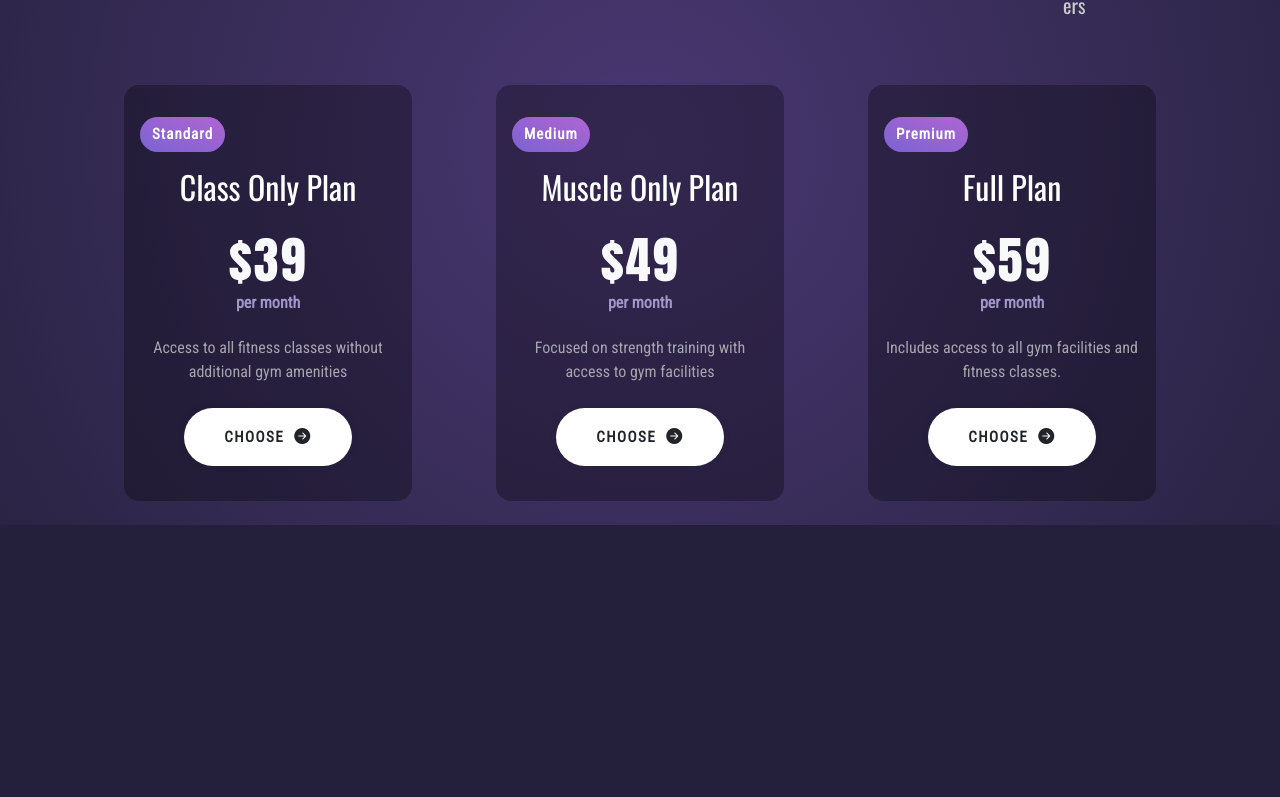
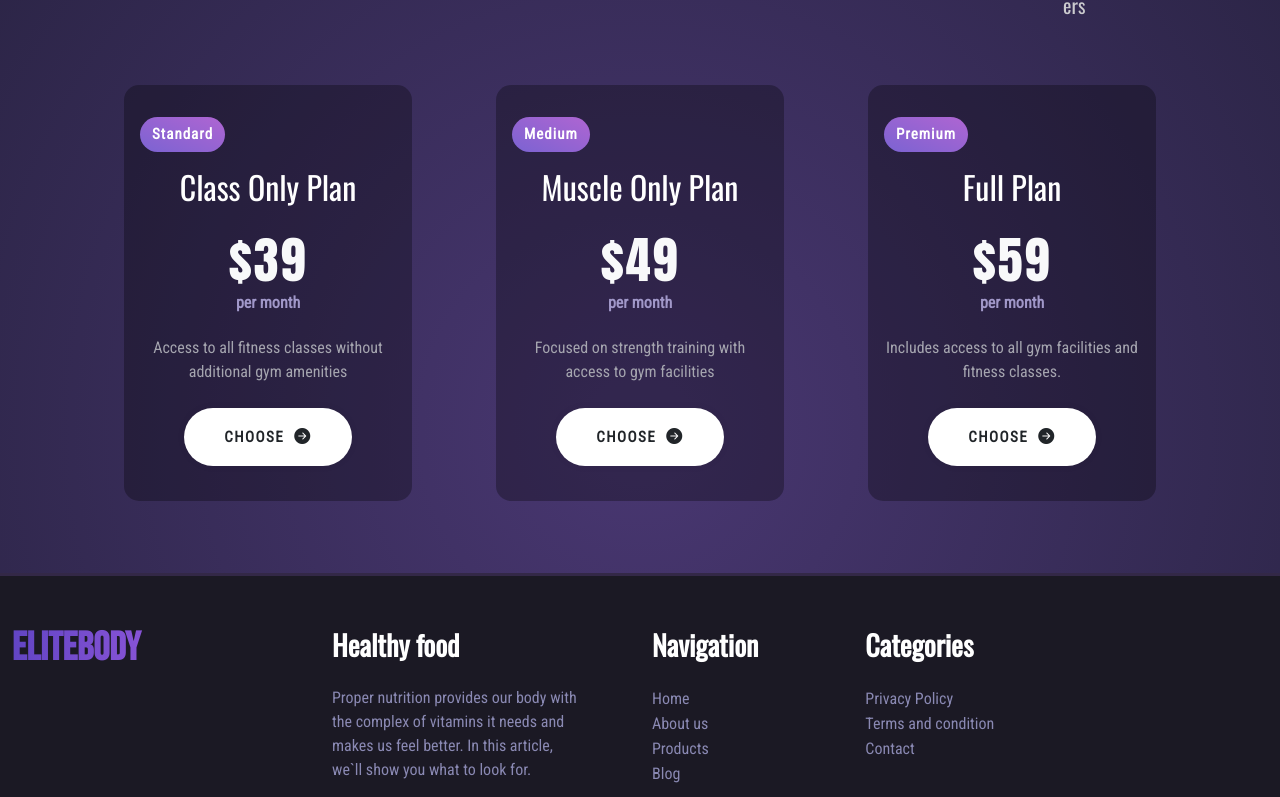
Before and after one commit to Nilost21/ProyectoFinalFront, a React (Vite) app: page / in a window 1280 px wide. Shown: the part 2000-2797 px from the top of the page. Before the commit the page ends 2525 px from the top, so only its background shows below. Built offline with nearby package versions, Linux system fonts and the light colour scheme; no server answers.

Commit message:
Agregando footer

```diff
--- /dev/null
+++ b/src/components/FooterComponent.jsx
@@ -0,0 +1,106 @@
+import { Col, Row, Button } from 'react-bootstrap';
+import '../css/Footer/Footer.css';
+
+function FooterComponent() {
+  return (
+    <>
+      <Row className="text-white mt-5 mb-4">
+        <Col lg={3} className="subtitle fs-1">
+          <h1 className="gradient-text fw-bold">ELITEBODY</h1>
+        </Col>
+        <Col lg={3}>
+          {' '}
+          <h1 className="fs-3 paragraph fw-bold mt-1">Healthy food</h1>
+          <p className="small-font text-color-small pt-3 pe-5">
+            Proper nutrition provides our body with the complex of vitamins it
+            needs and makes us feel better. In this article, we`ll show you what
+            to look for.
+          </p>
+          <Button className="bg-transparent border-0 subtitle px-0 ">
+            {' '}
+            <span className="gradient-hover">Read More</span>{' '}
+            <svg
+              xmlns="http://www.w3.org/2000/svg"
+              width="10"
+              height="10"
+              fill="currentColor"
+              className="bi bi-arrow-right-circle-fill ms-1 "
+              viewBox="0 0 16 16"
+            >
+              <path d="M8 0a8 8 0 1 1 0 16A8 8 0 0 1 8 0M4.5 7.5a.5.5 0 0 0 0 1h5.793l-2.147 2.146a.5.5 0 0 0 .708.708l3-3a.5.5 0 0 0 0-.708l-3-3a.5.5 0 1 0-.708.708L10.293 7.5z" />
+            </svg>
+          </Button>
+        </Col>
+        <Col lg={2}>
+          {' '}
+          <h1 className="fs-3 paragraph fw-bold mt-1">Navigation</h1>
+          <ul className="list-unstyled pt-3">
+            <li>
+              <a
+                href="#"
+                className="text-decoration-none small-font text-color-small"
+              >
+                Home
+              </a>
+            </li>
+            <li>
+              <a
+                href="#"
+                className="text-decoration-none small-font text-color-small"
+              >
+                About us
+              </a>
+            </li>
+            <li>
+              <a
+                href="#"
+                className="text-decoration-none small-font text-color-small"
+              >
+                Products
+              </a>
+            </li>
+            <li>
+              <a
+                href="#"
+                className="text-decoration-none small-font text-color-small"
+              >
+                Blog
+              </a>
+            </li>
+          </ul>
+        </Col>
+        <Col lg={3}>
+          {' '}
+          <h1 className="fs-3 paragraph fw-bold mt-1 pb-3">Categories</h1>
+          <ul className="list-unstyled">
+            <li>
+              <a
+                href="#"
+                className="text-decoration-none small-font text-color-small"
+              >
+                Privacy Policy
+              </a>
+            </li>
+            <li>
+              <a
+                href="#"
+                className="text-decoration-none small-font text-color-small"
+              >
+                Terms and condition
+              </a>
+            </li>
+            <li>
+              <a
+                href="#"
+                className="text-decoration-none small-font text-color-small"
+              >
+                Contact
+              </a>
+            </li>
+          </ul>
+        </Col>
+      </Row>
+    </>
+  );
+}
+export default FooterComponent;
--- a/src/components/Table/TableUsers.jsx
+++ b/src/components/Table/TableUsers.jsx
@@ -1,15 +1,11 @@
-import { useContext, useEffect } from 'react';
+import { useContext } from 'react';
 import { UsersProvider } from '../../context/UsersContext';
 import { Table, Button } from 'react-bootstrap';
 
 import PropTypes from 'prop-types';
 
 function TableUsers({ onEdit, onDelete }) {
-  const { users, getUsers } = useContext(UsersProvider);
-
-  useEffect(() => {
-    getUsers();
-  }, [getUsers]);
+  const { users } = useContext(UsersProvider);
 
   const isEmpty = () => users.length === 0;
 
--- /dev/null
+++ b/src/css/Footer/Footer.css
@@ -0,0 +1,13 @@
+.text-color-small {
+    color: #8A89B3;
+  }
+
+
+  .border-footer {
+    border-top: 3px solid #332847;
+  }
+
+
+.bg-footer {
+    background-color: #1B1924;
+}
--- a/src/pages/Home/Home.jsx
+++ b/src/pages/Home/Home.jsx
@@ -1,5 +1,6 @@
 /* eslint-disable no-unused-vars */
 import './../../css/Home.css';
+import '../../css/Footer/Footer.css';
 import { Container, Col, Row } from 'react-bootstrap';
 import TitleHomeComponent from '../../components/TitleHomeComponent';
 import NavbarComponent from '../../components/NavbarComponent';
@@ -8,7 +9,7 @@ import CardTrainer from '../../components/Cards Home/CardTrainer';
 import CardDiet from '../../components/Cards Home/CardDiet';
 import CardSatisfied from '../../components/Cards Home/CardSatisfied';
 import CardFlex from '../../components/Cards Home/CardFlex';
-
+import FooterComponent from '../../components/FooterComponent';
 import PlanList from '../Plans/PlanList';
 
 function Home() {
@@ -44,6 +45,12 @@ function Home() {
       <Container>
         <PlanList />
       </Container>
+      <Container
+        fluid
+        className="d-flex flex-row justify-content-around mt-5  border-footer bg-footer"
+      >
+        <FooterComponent />
+      </Container>
     </>
   );
 }
```
